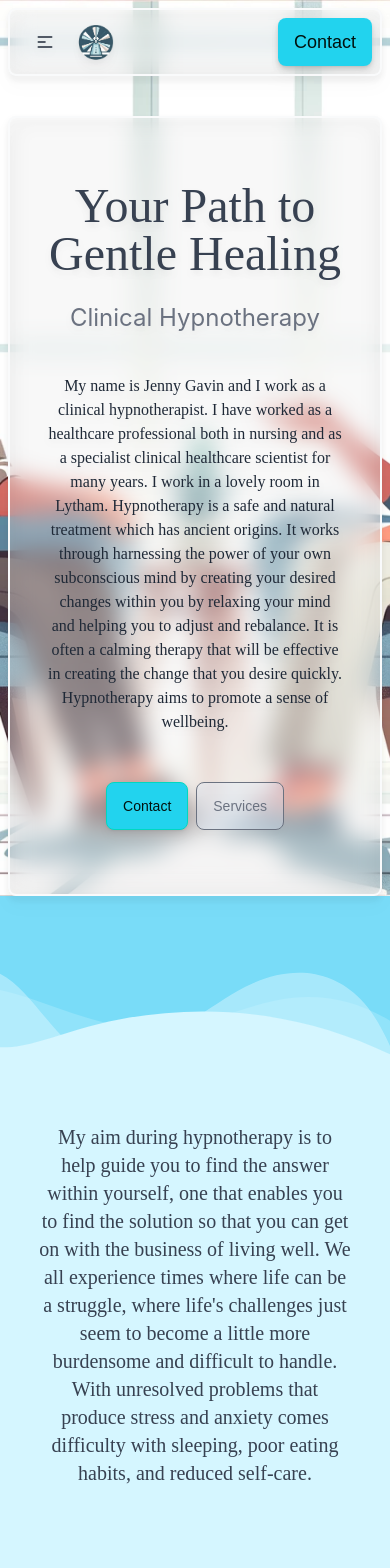
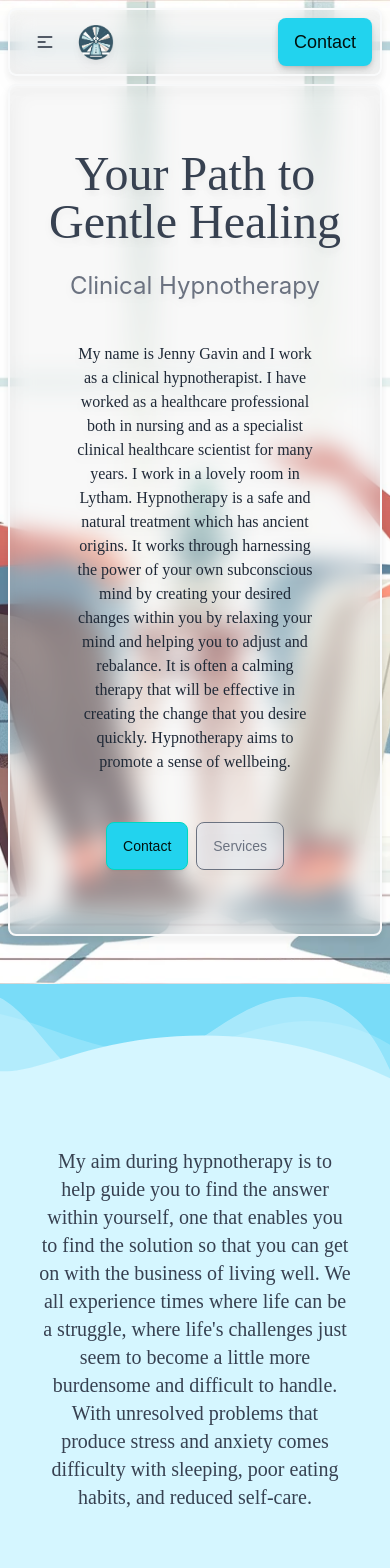
Before and after one commit to oscargavin/windmill-therapy, a React (Create React App) app: page / in a window 390 px wide. Shown: the top 1568 px of the page. Built offline with nearby package versions, Linux system fonts and the light colour scheme.

Commit message:
aesthetic changes

```diff
--- a/src/components/Background.js
+++ b/src/components/Background.js
@@ -2,8 +2,8 @@ import { Link } from "react-router-dom";
 
 function Background() {
   return (
-    <div className="h-full md:h-full md:mb-24 md:w-full">
-      <div className="flex flex-col justify-center mx-2 md:mt-16 my-8 backdrop-blur-md bg-white/30 py-16 md:w-5/6 md:mb-24 items-center md:mx-auto rounded-lg border-2 border-gray-50 drop-shadow-lg">
+    <div className="md:w-full pb-12 md:pb-36">
+      <div className="flex flex-col px-8 justify-center mx-2 md:mt-16 md:h-3/4 backdrop-blur-md bg-white/30 py-16 md:w-5/6 items-center md:mx-auto rounded-lg border-2 border-gray-50 drop-shadow-lg">
         <h1 className="text-5xl font-pacifico mb-6 mx-auto text-center md:text-7xl text-gray-700">
           Your Path to Gentle Healing
         </h1>
--- a/src/components/Footer.js
+++ b/src/components/Footer.js
@@ -1,6 +1,6 @@
 function Footer() {
   return (
-    <footer className="footer w-full mt-12 flex items-center pb-4 px-4">
+    <footer className="footer w-full mt-12 flex justify-center items-center pb-4 px-4">
       <aside className="flex flex-row justify-between items-center w-full">
         <img src="/logo.png" className="w-16"></img>
         <div className="flex space-x-8 flex-col items-center justify-center w-full">
--- a/src/components/Wave.js
+++ b/src/components/Wave.js
@@ -1,6 +1,6 @@
 export default function Wave() {
   return (
-    <div class="wave z-50">
+    <div class="wave">
       <svg
         data-name="Layer 1"
         xmlns="http://www.w3.org/2000/svg"
--- a/src/index.css
+++ b/src/index.css
@@ -12,6 +12,10 @@ body {
 .title {
   font-family: 'El Messiri', sans-serif;
   font-family: 'Inter', sans-serif;
+}
+
+.background-color {
+  background-color: #f9fafb;
 }
 
 .wave {
--- a/src/pages/HomePage.js
+++ b/src/pages/HomePage.js
@@ -37,7 +37,7 @@ export default function HomePage() {
         ref={refNavBackground}
         className={`fade-in ${
           inViewNavBackground ? "visible" : ""
-        } bg-hero-background bg-cover bg-center bg-no-repeat md:h-full mb-16`}
+        } bg-hero-background bg-cover bg-center bg-no-repeat md:h-full`}
       >
         <Nav />
         <Background />
```
